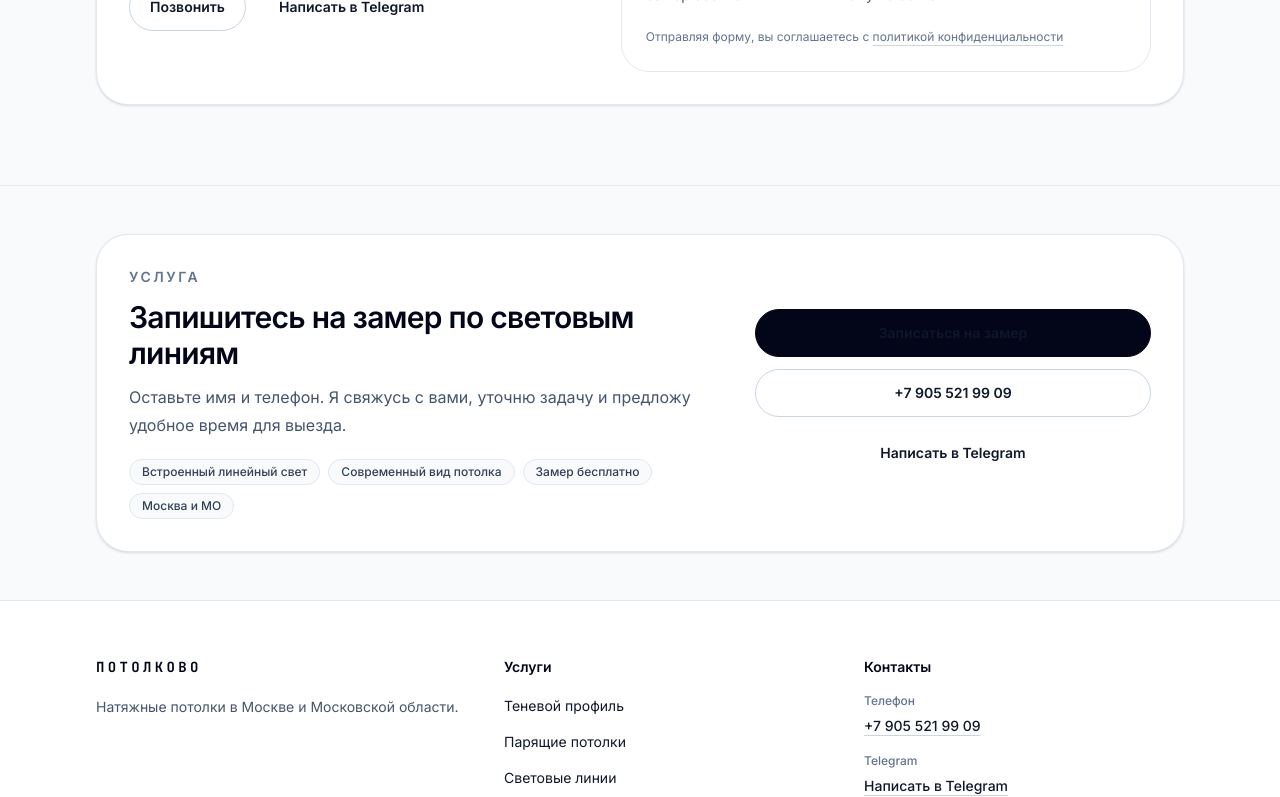
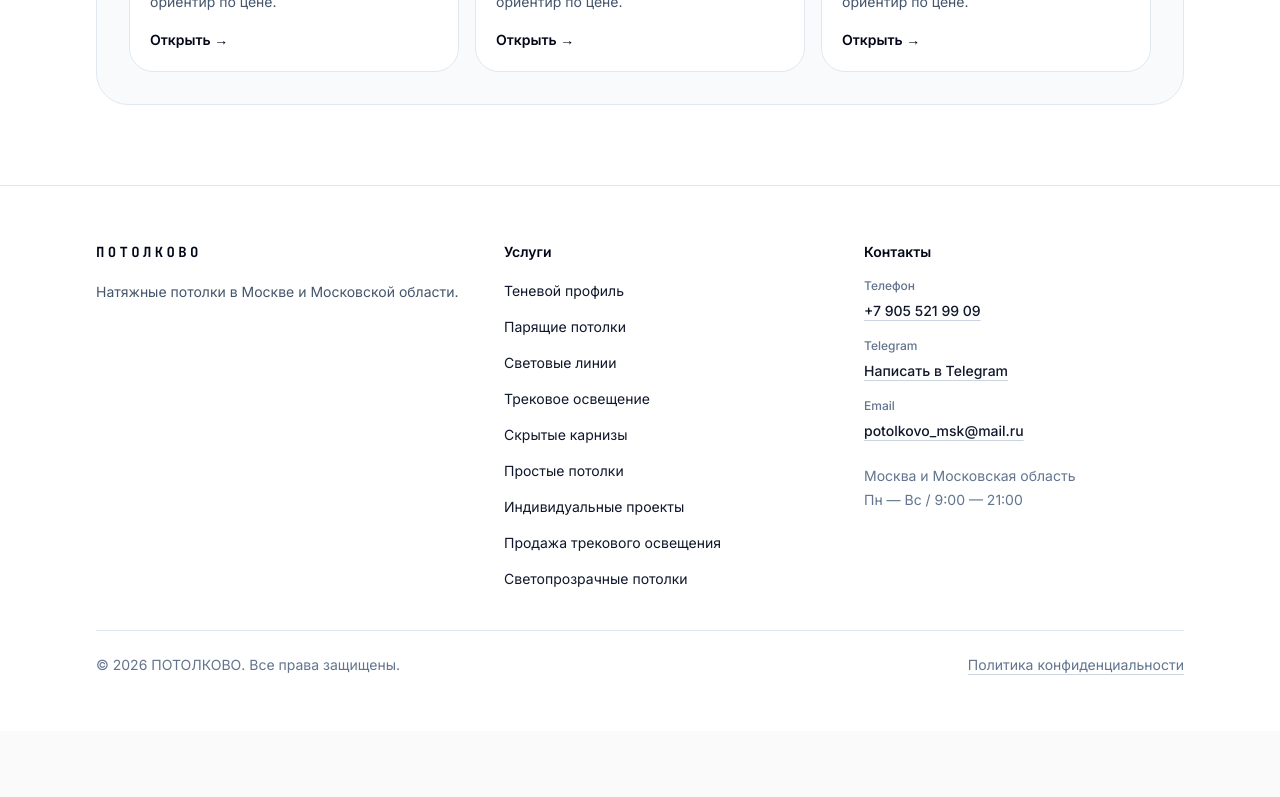
Before and after one commit to svladimirtsk-crypto/nextjs-potolkovo, a Next.js app: page /uslugi/svetovye-linii in a window 1280 px wide. Shown: the part 7309-8106 px from the top of the page. After the commit the page ends 8040 px from the top, so only its background shows below. Built offline with nearby package versions, Linux system fonts and the light colour scheme.

Commit message:
Update ServicePageLayoutV2.tsx

```diff
--- a/app/uslugi/_components/ServicePageLayoutV2.tsx
+++ b/app/uslugi/_components/ServicePageLayoutV2.tsx
@@ -1,12 +1,9 @@
 import { ReactNode } from "react";
-import { contacts } from "@/content/contacts";
 import type { ServicePageContent } from "@/content/services";
 import { HomeFooter } from "@/components/home/home-footer";
 import { HomeHeader } from "@/components/home/home-header";
 import { MobileStickyCta } from "@/components/home/mobile-sticky-cta";
 import { PriceCalculatorProvider } from "@/components/home/price-calculator-context";
-import { Button } from "@/components/ui/button";
-import { Container } from "@/components/ui/container";
 
 type ServicePageLayoutV2Props = {
   service: ServicePageContent;
@@ -20,7 +17,6 @@ type ServicePageLayoutV2Props = {
 };
 
 export function ServicePageLayoutV2({
-  service,
   hero,
   proof,
   price,
@@ -33,7 +29,7 @@ export function ServicePageLayoutV2({
     <>
       <a
         href="#hero"
-        className="sr-only focus:not-sr-only focus:fixed focus:left-4 focus:top-4 focus:z-[100] focus:rounded-full focus:bg-slate-950 focus:px-4 focus:py-2 focus:text-sm focus:font-semibold focus:text-white"
+        className="sr-only focus-visible:not-sr-only focus-visible:fixed focus-visible:left-4 focus-visible:top-4 focus-visible:z-[100] focus-visible:rounded-full focus-visible:bg-slate-950 focus-visible:px-4 focus-visible:py-2 focus-visible:text-sm focus-visible:font-semibold focus-visible:text-white"
       >
         Перейти к содержимому
       </a>
@@ -48,65 +44,12 @@ export function ServicePageLayoutV2({
             {price}
             {trust}
             {promise}
+            {action}
             {related ?? null}
-            {action}
           </main>
 
           <MobileStickyCta />
         </PriceCalculatorProvider>
-
-        <section className="border-t border-slate-200 bg-slate-50">
-          <Container className="py-10 sm:py-12">
-            <div className="grid gap-6 rounded-[2rem] border border-slate-200 bg-white p-6 shadow-sm sm:p-8 lg:grid-cols-[1.2fr_0.8fr] lg:items-center lg:gap-8">
-              <div className="min-w-0">
-                <p className="text-sm font-semibold uppercase tracking-[0.18em] text-slate-500">
-                  {service.hero.badge}
-                </p>
-
-                <h2 className="mt-3 text-2xl font-semibold tracking-tight text-slate-950 sm:text-3xl">
-                  {service.action.sectionTitle}
-                </h2>
-
-                <p className="mt-3 max-w-2xl text-base leading-7 text-slate-600">
-                  {service.action.sectionSubtitle}
-                </p>
-
-                <div className="mt-5 flex flex-wrap gap-2">
-                  {service.hero.quickFacts.map((fact) => (
-                    <span
-                      key={fact}
-                      className="rounded-full border border-slate-200 bg-slate-50 px-3 py-1 text-xs font-medium text-slate-700"
-                    >
-                      {fact}
-                    </span>
-                  ))}
-                </div>
-              </div>
-
-              <div className="flex flex-col gap-3 sm:flex-row lg:flex-col lg:items-stretch">
-                <Button href="#action" className="justify-center">
-                  {service.hero.primaryCtaLabel}
-                </Button>
-
-                <Button
-                  href={contacts.phoneHref}
-                  variant="secondary"
-                  className="justify-center"
-                >
-                  {contacts.phoneDisplay}
-                </Button>
-
-                <Button
-                  href={contacts.telegramUrl}
-                  variant="ghost"
-                  className="justify-center"
-                >
-                  {service.hero.secondaryTelegramCtaLabel}
-                </Button>
-              </div>
-            </div>
-          </Container>
-        </section>
 
         <HomeFooter />
       </div>
```
